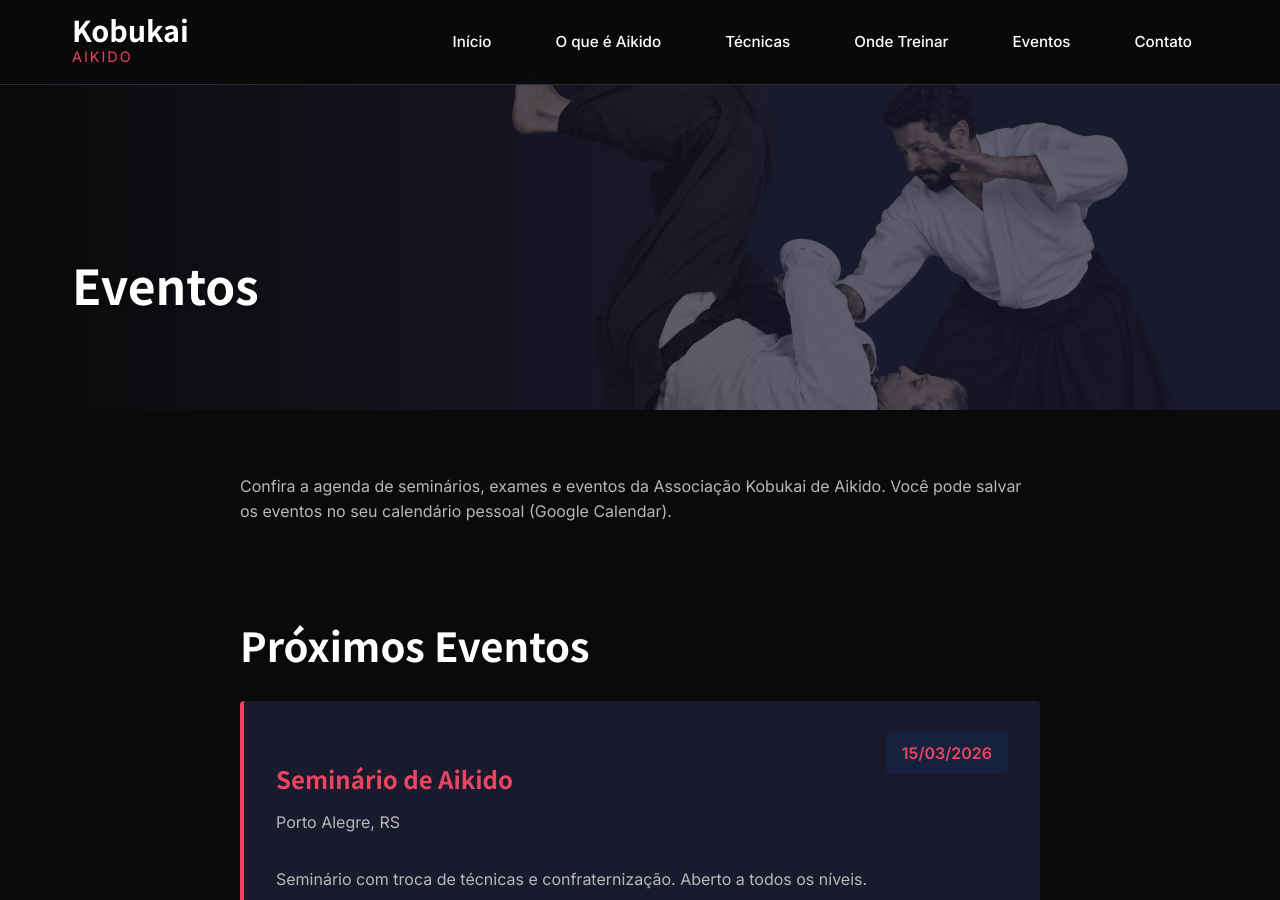
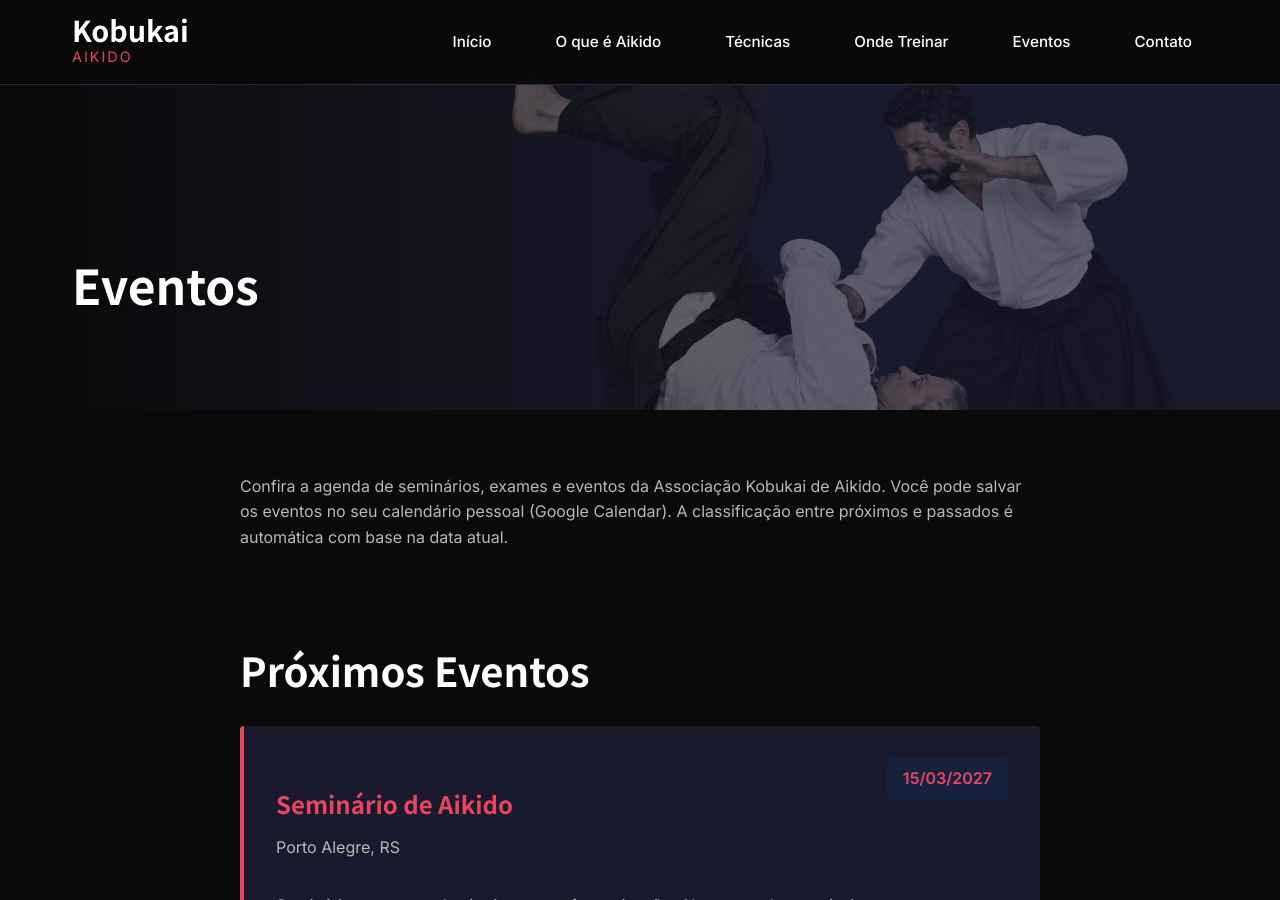
Before and after one commit to paulodiovani/kobukai-aikido, a Jekyll site: the page built from pages/eventos.md, in a window 1280 px wide and 900 px high. Built offline with Jekyll 4.4.1, drawn with Linux system fonts in a browser that asks for light colours.

Commit message:
Auto-classify events as past/upcoming using site.time

```diff
--- a/pages/eventos.md
+++ b/pages/eventos.md
@@ -7,7 +7,8 @@
 <p>
   Confira a agenda de seminários, exames e eventos da Associação Kobukai
   de Aikido. Você pode salvar os eventos no seu calendário pessoal
-  (Google Calendar).
+  (Google Calendar). A classificação entre próximos e passados é
+  automática com base na data atual.
 </p>
 
 <div class="gallery-grid">
@@ -20,10 +21,12 @@
   -->
 </div>
 
+{% assign now = site.time | date: "%Y-%m-%d" %}
+
 <h2>Próximos Eventos</h2>
 
 <div class="events-list">
-  {% assign upcoming_events = site.data.eventos | where: "passado", false %}
+  {% assign upcoming_events = site.data.eventos | where_exp: "evento", "evento.data > now" %}
   {% if upcoming_events.size > 0 %}
     {% for evento in upcoming_events %}
     <div class="event-item">
@@ -70,7 +73,7 @@
 <h2>Eventos Passados</h2>
 
 <div class="events-list">
-  {% assign past_events = site.data.eventos | where: "passado", true %}
+  {% assign past_events = site.data.eventos | where_exp: "evento", "evento.data <= now" %}
   {% for evento in past_events %}
   <div class="event-item passado">
     <div class="event-header">
```
Also changed, not shown: _data/eventos.yml (+14 -10 lines).
